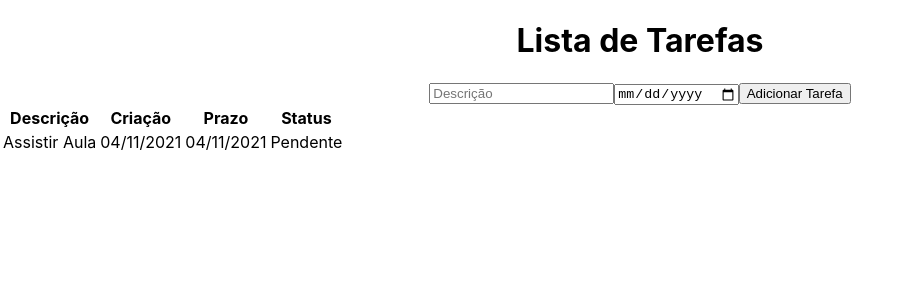
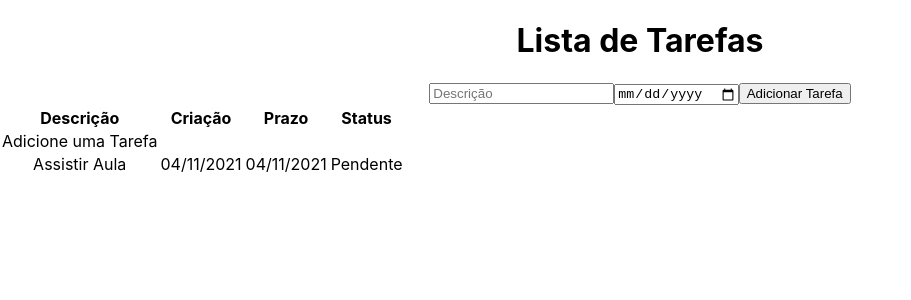
Before and after one commit to bruno-s-mendes/taskList, a React (Create React App) app in the folder front-end/: page / in a window 1280 px wide. Shown: the top 300 px of the page, without its empty margins (0-911 px from the left). Built offline with nearby package versions, Linux system fonts and the light colour scheme.

Commit message:
feat: render all tasks fetched

```diff
--- a/front-end/src/components/TaskList.js
+++ b/front-end/src/components/TaskList.js
@@ -1,4 +1,5 @@
 import React, { Component } from 'react';
+import Task from './Task';
 // import PropTypes from 'prop-types';
 
 export default class TaskList extends Component {
@@ -12,7 +13,7 @@ export default class TaskList extends Component {
   }
 
   render() {
-    console.log(this.props.taskList)
+    const list = this.props.taskList;
     return (
       <table>
         <tr>
@@ -21,6 +22,16 @@ export default class TaskList extends Component {
           <th>Prazo</th>
           <th>Status</th>
         </tr>
+        {list.length === 0 ? <span>Adicione uma Tarefa</span>
+          : list.map((item) => (
+            < Task
+                id={item._id}
+                description={item.description}
+                creation={item.creation}
+                deadline={item.deadline}
+                status={item.status}
+            />
+          )) }
         <tr>
           <td>Assistir Aula</td>
           <td>04/11/2021</td>
```
